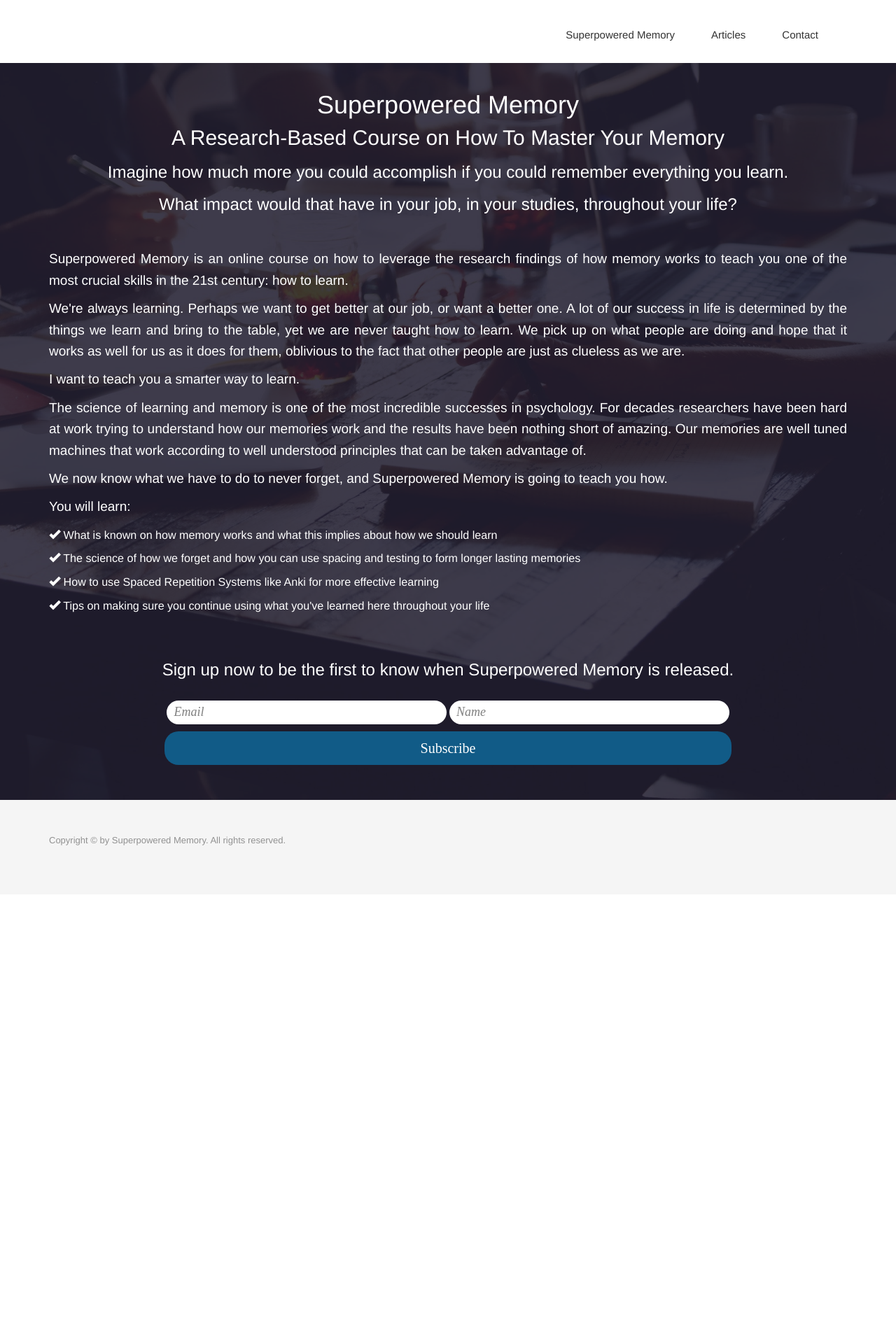
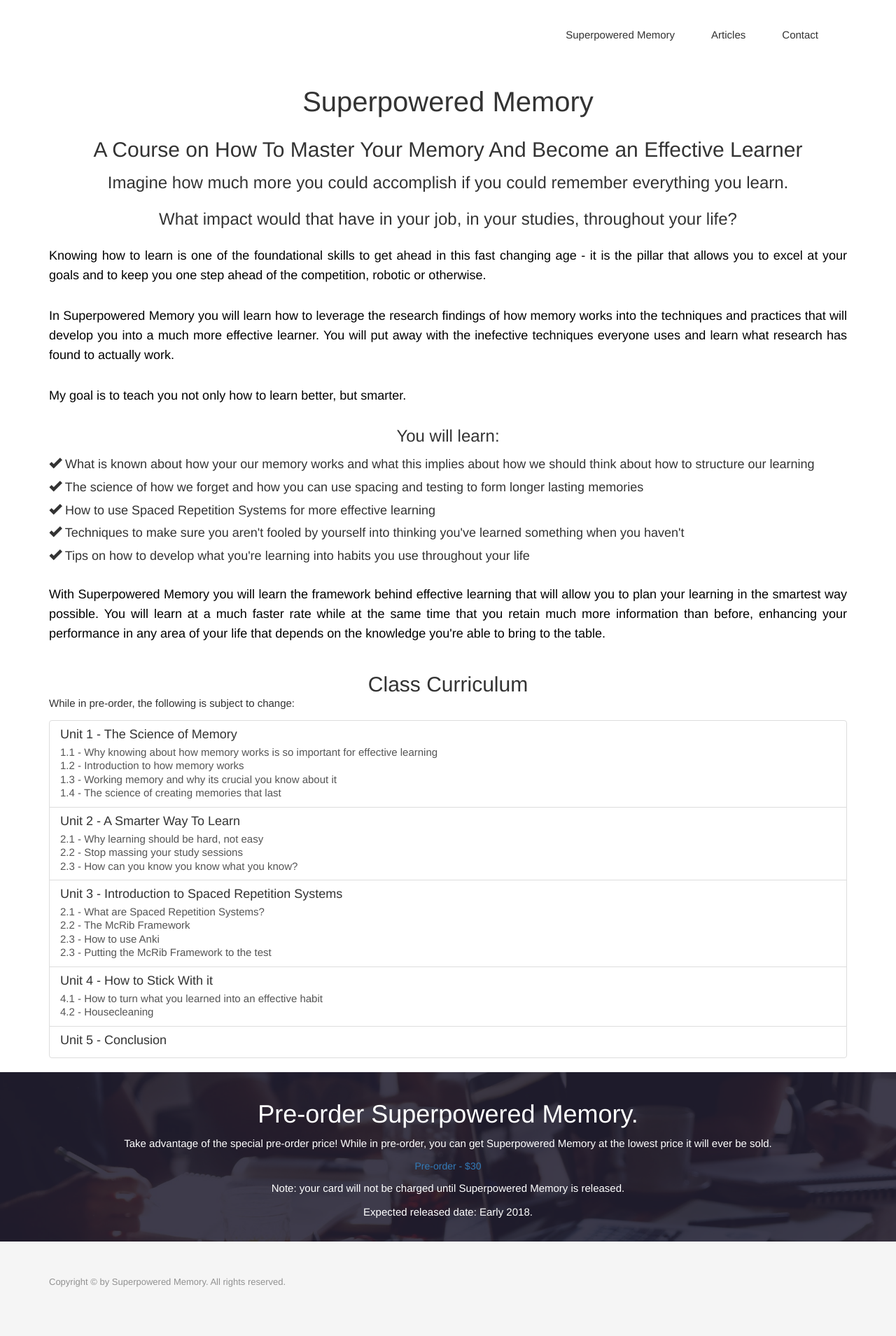
Before and after one commit to superpoweredmemory/superpoweredmemory.github.io, a Jekyll site: the page built from index.html, in a window 1280 px wide. Shown: the whole page at 70% size. Built offline with Jekyll 4.4.1, drawn with Linux system fonts in a browser that asks for light colours; nearby versions of some CDN libraries; some web fonts are replaced; comment, search, counter and statistics services are not loaded; before the commit the page ends 1278 px from its top, so only the background shows below that.

Commit message:
changed homepage again because I need preorders, not signups

```diff
--- a/css/airspace.css
+++ b/css/airspace.css
@@ -151,6 +151,7 @@ font header .navbar-default .navbar-nav li a:hover {
   padding-top: 35px;
   line-height: 100%;
   margin: 0;
+  text-align: center;
 }
 
 #intro h1 a{
@@ -160,9 +161,11 @@ font header .navbar-default .navbar-nav li a:hover {
   padding-top: 35px;
   line-height: 27px;
   margin: 0;
+  text-align: center;
 }
 
 #intro .block h3 {
+  text-align: center;
   padding-top: 20px;
   padding-bottom: 5px;
   line-height: 27px;
@@ -306,7 +309,8 @@ font-size: 50px;
 }
 
 #call-to-action p {
-  font-size: 19px;
+  text-align: center;
+  font-size: 15px;
   line-height: 1.6;
 }
 #call-to-action .btn-call-to-action {
--- a/index.html
+++ b/index.html
@@ -6,30 +6,88 @@ permalink: /
 
 
 
-<!-- Call to action Start -->
-<section id="call-to-action">
+<section id="intro">
   <div class="container">
     <div class="row">
       <div class="col-md-12">
         <div class="block">
           <h1>Superpowered Memory</h1>
-          <h2> A Research-Based Course on How To Master Your Memory</h2>
+          <h2> A Course on How To Master Your Memory And Become an Effective Learner</h2>
           <h3>Imagine how much more you could accomplish if you could remember everything you learn.</h4>
           <h3>What impact would that have in your job, in your studies, throughout your life?</h4>
-          <br></br>
-          <p>Superpowered Memory is an online course on how to leverage the research findings of how memory works to teach you one of the most crucial skills in the 21st century: how to learn.</p>
-          <p>We're always learning. Perhaps we want to get better at our job, or want a better one. A lot of our success in life is determined by the things we learn and bring to the table, yet we are never taught how to learn. We pick up on what people are doing and hope that it works as well for us as it does for them, oblivious to the fact that other people are just as clueless as we are.</p>
-          <p> I want to teach you a smarter way to learn.</p>
-          <p>The science of learning and memory is one of the most incredible successes in psychology. For decades researchers have been hard at work trying to understand how our memories work and the results have been nothing short of amazing. Our memories are well tuned machines that work according to well understood principles that can be taken advantage of.</p>
-          <p> We now know what we have to do to never forget, and Superpowered Memory is going to teach you how. </p>
-          <p>You will learn:</p>
-          <h4><span class="glyphicon glyphicon-ok"></span> What is known on how memory works and what this implies about how we should learn</h4>
+          <p>Knowing how to learn is one of the foundational skills to get ahead in this fast changing age - it is the pillar that allows you to excel at your goals and to keep you one step ahead of the competition, robotic or otherwise.</p>
+          <p>In Superpowered Memory you will learn how to leverage the research findings of how memory works into the techniques and practices that will develop you into a much more effective learner. You will put away with the inefective techniques everyone uses and learn what research has found to actually work.</p>
+          <p>My goal is to teach you not only how to learn better, but smarter.</p>
+          <h3>You will learn:</h3>
+          <h4><span class="glyphicon glyphicon-ok"></span> What is known about how your our memory works and what this implies about how we should think about how to structure our learning</h4>
           <h4><span class="glyphicon glyphicon-ok"></span> The science of how we forget and how you can use spacing and testing to form longer lasting memories</h4>
-          <h4><span class="glyphicon glyphicon-ok"></span> How to use Spaced Repetition Systems like Anki for more effective learning</h4>
-          <h4><span class="glyphicon glyphicon-ok"></span> Tips on making sure you continue using what you've learned here throughout your life</h4>
-          <br></br>
-          <h3> Sign up now to be the first to know when Superpowered Memory is released.</h3>
-          <div class="block">
+          <h4><span class="glyphicon glyphicon-ok"></span> How to use Spaced Repetition Systems for more effective learning</h4>
+          <h4><span class="glyphicon glyphicon-ok"></span> Techniques to make sure you aren't fooled by yourself into thinking you've learned something when you haven't</h4>
+          <h4><span class="glyphicon glyphicon-ok"></span> Tips on how to develop what you're learning into habits you use throughout your life</h4>
+          <p>With Superpowered Memory you will learn the framework behind effective learning that will allow you to plan your learning in the smartest way possible. You will learn at a much faster rate while at the same time that you retain much more information than before, enhancing your performance in any area of your life that depends on the knowledge you're able to bring to the table.</p>
+
+              <h2>Class Curriculum</h2>
+        </div>
+      </div>
+    </div>
+  </div>
+</section>
+
+  <div class="container">
+
+    <p>While in pre-order, the following is subject to change:</p>
+    <div class="list-group">
+      <a class="list-group-item">
+        <h4 class="list-group-item-heading">Unit 1 - The Science of Memory</h4>
+        <p class="list-group-item-text">1.1 - Why knowing about how memory works is so important for effective learning</p>
+        <p class="list-group-item-text">1.2 - Introduction to how memory works </p>
+        <p class="list-group-item-text">1.3 - Working memory and why its crucial you know about it </p>
+        <p class="list-group-item-text">1.4 - The science of creating memories that last</p>
+      </a>
+      <a  class="list-group-item">
+        <h4 class="list-group-item-heading">Unit 2 - A Smarter Way To Learn</h4>
+        <p class="list-group-item-text">2.1 - Why learning should be hard, not easy</p>
+        <p class="list-group-item-text">2.2 - Stop massing your study sessions</p>
+        <p class="list-group-item-text">2.3 - How can you know you know what you know?</p>
+      </a>
+      <a  class="list-group-item">
+        <h4 class="list-group-item-heading">Unit 3 - Introduction to Spaced Repetition Systems</h4>
+        <p class="list-group-item-text">2.1 - What are Spaced Repetition Systems?</p>
+        <p class="list-group-item-text">2.2 - The McRib Framework </p>
+        <p class="list-group-item-text">2.3 - How to use Anki </p>
+        <p class="list-group-item-text">2.3 - Putting the McRib Framework to the test </p>
+      </a>
+      <a  class="list-group-item">
+        <h4 class="list-group-item-heading">Unit 4 - How to Stick With it</h4>
+        <p class="list-group-item-text">4.1 - How to turn what you learned into an effective habit</p>
+        <p class="list-group-item-text">4.2 - Housecleaning</p>
+      </a>
+      <a  class="list-group-item">
+        <h4 class="list-group-item-heading">Unit 5 - Conclusion</h4>
+      </a>
+    </div>
+    </div>
+
+  <section id="call-to-action">
+<div class="container">
+    <div class="row">
+      <div class="col-md-12">
+        <div class="block">
+          <h1>Pre-order Superpowered Memory.</h1>
+
+          <p>Take advantage of the special pre-order price! While in pre-order, you can get Superpowered Memory at the lowest price it will ever be sold. </p>
+          <script src="https://gumroad.com/js/gumroad.js"></script>
+          <a class="gumroad-button" href="https://gum.co/YHBcR?wanted=true" target="_blank">Pre-order -   $30</a>
+          <p></p>
+          <p>Note: your card will not be charged until Superpowered Memory is released. </p>
+          <p>Expected released date: Early 2018.</p>
+        </div>
+      </div>
+    </div>
+  </div>
+  </section>
+        <!--  <div class="block">
+                  <h3> Sign up now to be the first to know when Superpowered Memory is released.</h3>
             <div id="mailchimp">
               <form action="//superpoweredmemory.us16.list-manage.com/subscribe/post?u=540f90743e84575dbe950ae8e&amp;id=01be49baec" method="post" id="mc-embedded-subscribe-form" name="mc-embedded-subscribe-form" class="validate" target="_blank" novalidate>
 
@@ -46,8 +104,4 @@ permalink: /
                 </div>
               </form>
             </div>
-          </div>
-      </div>
-    </div>
-  </div>
-</section>
+          </div>-->
```
Also changed, not shown: 2 other files.
